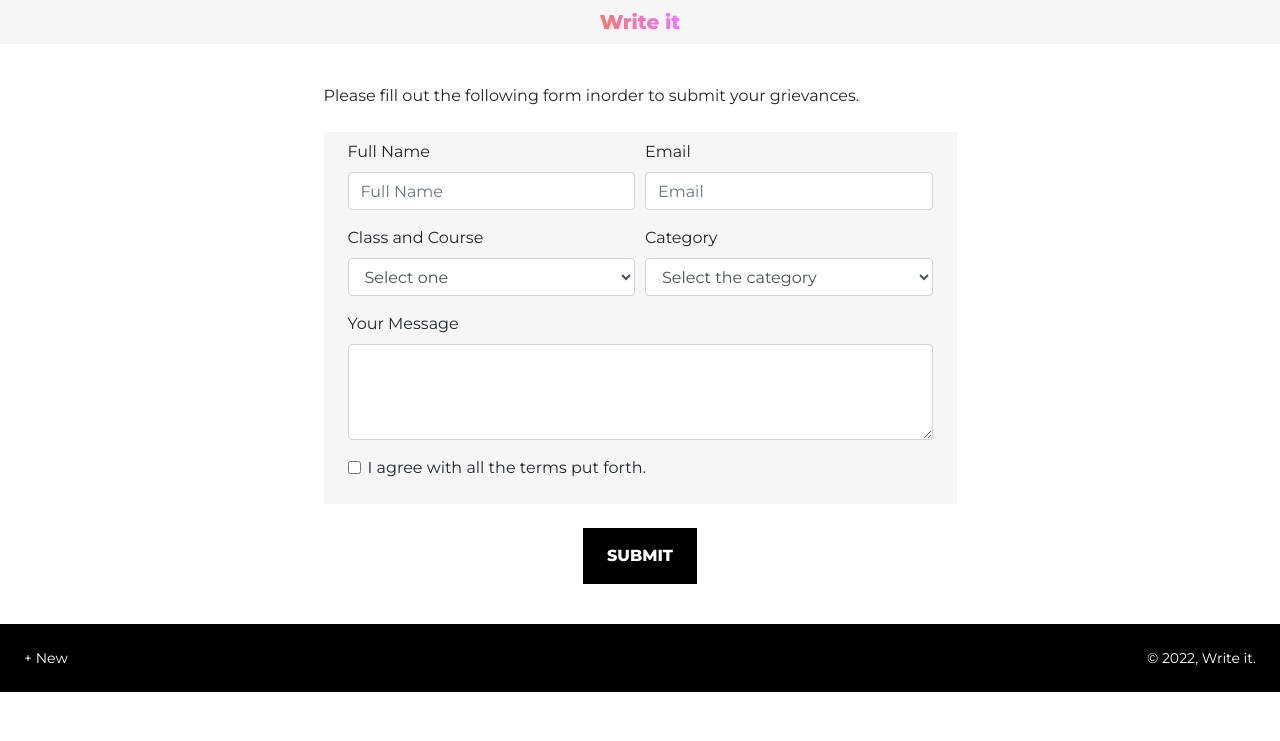
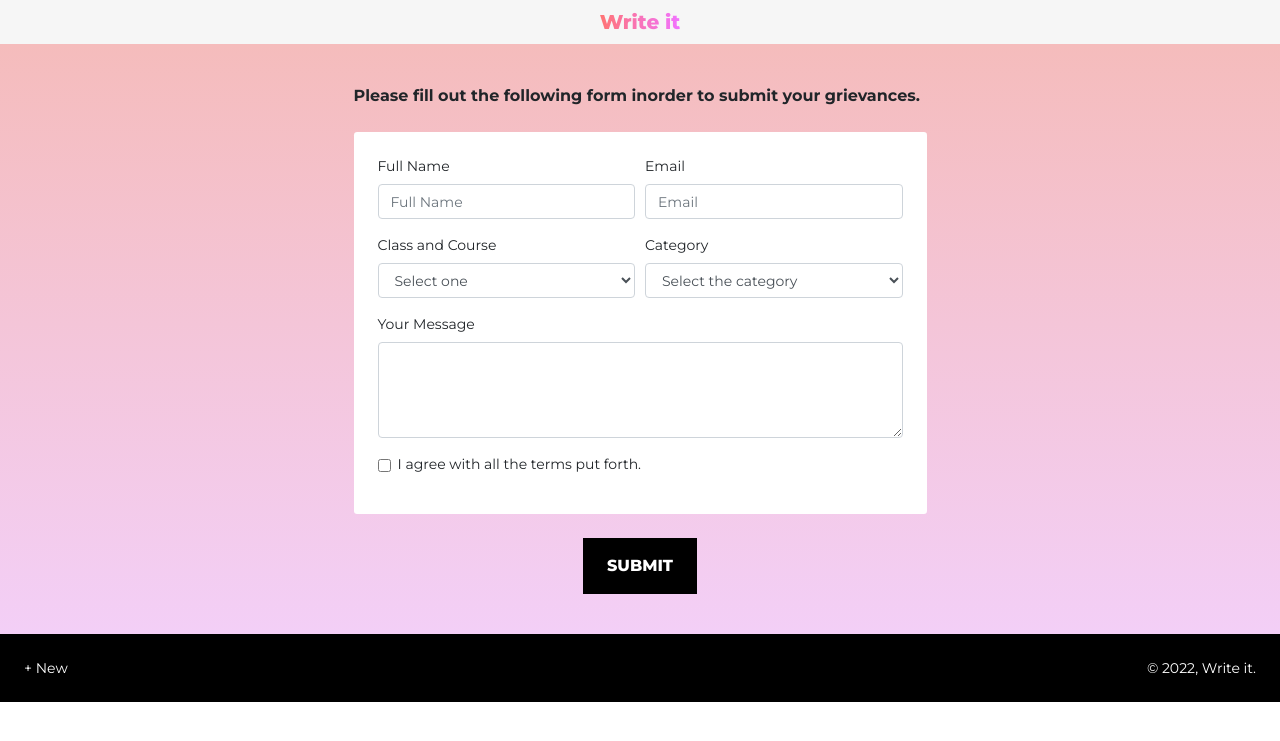
Before and after one commit to saakshiraut28/Hackathon_Project, a PHP site: page /grievance.html in a window 1280 px wide. Shown: the top 741 px of the page. Run offline with PHP 8.4, Linux system fonts and the light colour scheme; some libraries are stand-ins or nearby versions.

Commit message:
Updated UI (2)

```diff
--- a/global.css
+++ b/global.css
@@ -3,6 +3,11 @@
     padding: 0;
     font-family: 'Montserrat', sans-serif;
 }
+.hero{
+  background: linear-gradient(#f5bcbc,#f3cff7);
+
+}
+
 body::-webkit-scrollbar {
     width: 12px;               /* width of the entire scrollbar */
   }
--- a/grievance.html
+++ b/grievance.html
@@ -26,25 +26,25 @@
                 it</span>
         </div>
             <!--**************************************** Complete Container *******************************-->
-        <div class="container bg-white grid justify-center py-10 font-montserrat px-3 md:px-5 ">
-            <div class="">
-                <span class="">Please fill out the following form inorder to submit your grievances.</span>
+        <div class="hero bg-white grid justify-center py-10 font-montserrat px-3 md:px-6 ">
+            <div class="note">
+                <span class="font-bold">Please fill out the following form inorder to submit your grievances.</span>
             </div>
-            <form class="my-4 bg-[#F6F6F6] py-2 px-4 ">
+            <form class="my-4 bg-[#fff] py-4 px-4 rounded-sm text-sm">
                 <div class="form-row">
                     <div class="form-group col-md-6">
                         <label for="inputfullName">Full Name</label>
-                        <input type="text" class="form-control" id="inputfullName" placeholder="Full Name">
+                        <input type="text" class="form-control text-sm" id="inputfullName" placeholder="Full Name">
                     </div>
                     <div class="form-group col-md-6">
                         <label for="inputEmail4">Email</label>
-                        <input type="email" class="form-control" id="inputEmail4" placeholder="Email">
+                        <input type="email" class="form-control text-sm" id="inputEmail4" placeholder="Email">
                     </div>
                 </div>
                 <div class="form-row ">
                     <div class="form-group col-md-6 ">
                         <label for="inputState">Class and Course</label>
-                        <select id="inputState" class="form-control ">
+                        <select id="inputState " class="form-control text-sm">
                             <option selected>Select one</option>
                             <option>First Year Computer Engineering</option>
                             <option>Second Year Computer Engineering</option>
@@ -63,7 +63,7 @@
                     </div>
                     <div class="form-group col-md-6">
                         <label for="inputState">Category</label>
-                        <select id="inputState" class="form-control">
+                        <select id="inputState" class="form-control text-sm">
                             <option selected>Select the category</option>
                             <option>Electricity</option>
                             <option>Staff</option>
@@ -82,7 +82,7 @@
                 </div>
                 <div class="form-group">
                     <label for="inputAddress">Your Message</label>
-                    <textarea class="form-control max-h-64 min-h-24" aria-label="With textarea"></textarea>
+                    <textarea class="form-control max-h-64 min-h-24 text-sm" aria-label="With textarea"></textarea>
                 </div>
                 <div class="form-group">
                     <div class="form-check">
```
Also changed, not shown: img/gradient.jpg (added).
